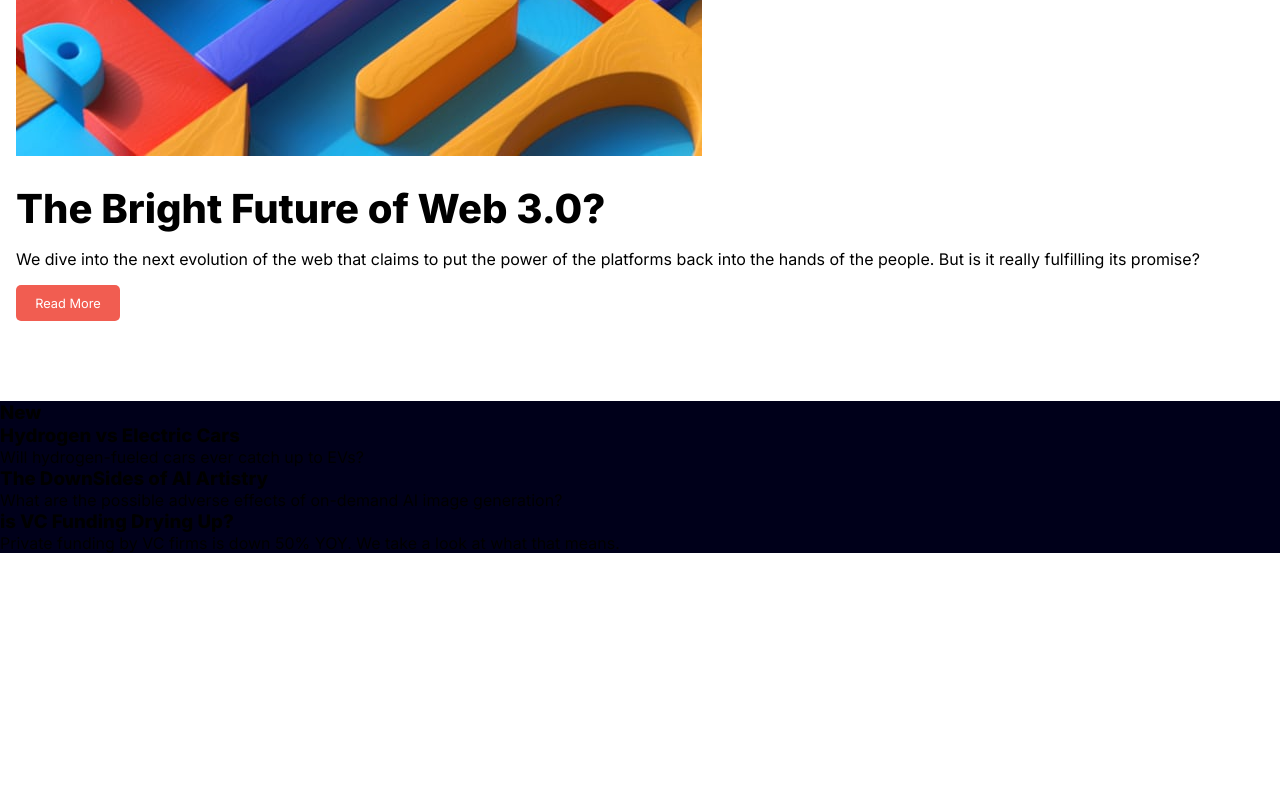
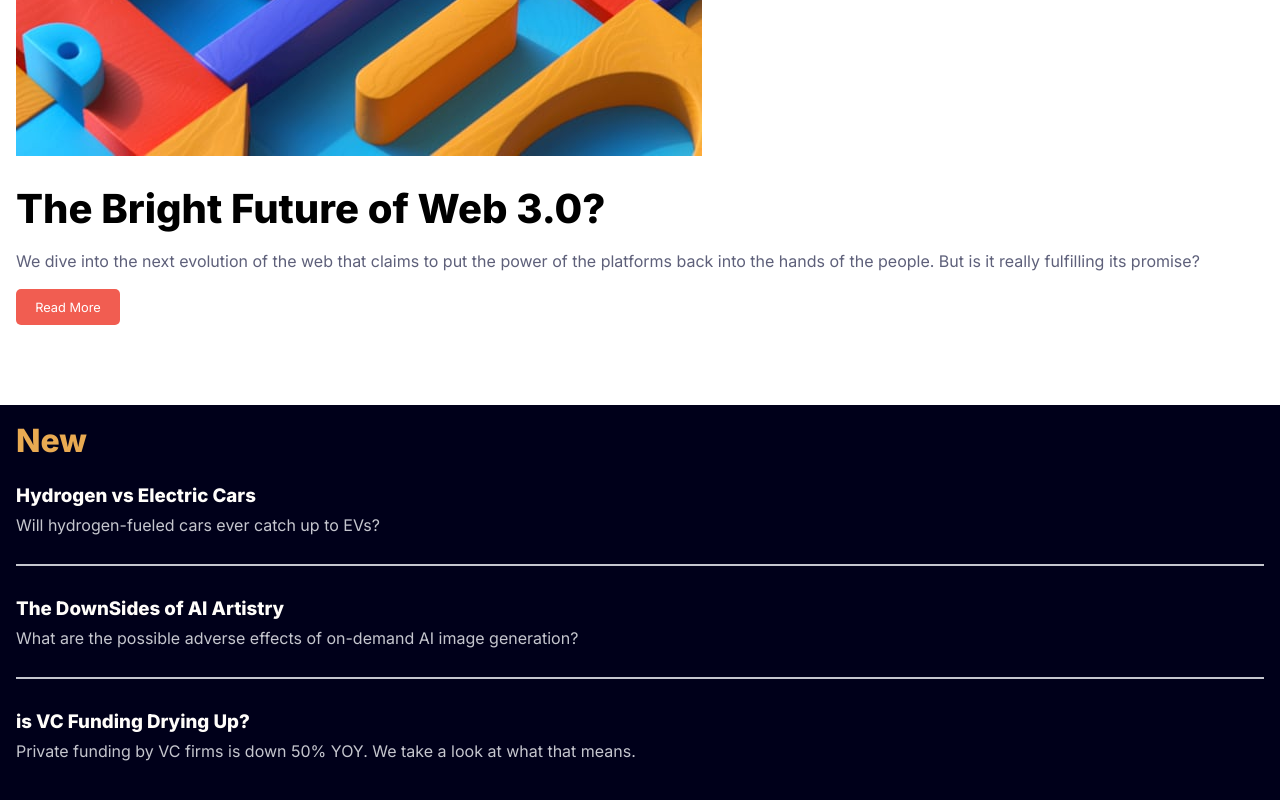
Before and after one commit to sammyodiagbe/news-homepage, a React (Create React App) app: page / in a window 1280 px wide. Shown: the part 510-1310 px from the top of the page. Before the commit the page ends 1063 px from the top, so only its background shows below. Built offline with nearby package versions, Linux system fonts and the light colour scheme.

Commit message:
working on styles

```diff
--- a/src/App.js
+++ b/src/App.js
@@ -55,11 +55,12 @@ function App() {
             </div>
           </aside>
           <aside className="right-aside-new">
-            <h1>New</h1>
+            <h1 className="title">New</h1>
             <div className="a-news">
               <h3>Hydrogen vs Electric Cars</h3>
               <p>Will hydrogen-fueled cars ever catch up to EVs?</p>
             </div>
+            <hr />
             <div className="a-news">
               <h3>The DownSides of AI Artistry</h3>
               <p>
@@ -67,6 +68,8 @@ function App() {
                 generation?
               </p>
             </div>
+            <hr />
+
             <div className="a-news">
               <h3>is VC Funding Drying Up?</h3>
               <p>
--- a/src/styles/index.css
+++ b/src/styles/index.css
@@ -70,6 +70,12 @@ html main.main section.head aside.left-main-content div.bottom p {
   margin-bottom: 16px;
 }
 
+body main.main section.head aside.left-main-content div.bottom p,
+html main.main section.head aside.left-main-content div.bottom p {
+  line-height: 24px;
+  color: #5e607a;
+}
+
 body main.main section.head aside.left-main-content div.bottom h1,
 html main.main section.head aside.left-main-content div.bottom h1 {
   font-size: 40px;
@@ -89,5 +95,35 @@ html main.main section.head aside.left-main-content div.bottom a {
 body main.main section.head aside.right-aside-new,
 html main.main section.head aside.right-aside-new {
   background: #00001a;
+  padding: 1em;
+}
+
+body main.main section.head aside.right-aside-new h1.title,
+html main.main section.head aside.right-aside-new h1.title {
+  color: #e9aa52;
+  font-size: 32px;
+  margin-bottom: 24px;
+}
+
+body main.main section.head aside.right-aside-new div.a-news,
+html main.main section.head aside.right-aside-new div.a-news {
+  margin-bottom: 29px;
+}
+
+body main.main section.head aside.right-aside-new div.a-news h3,
+html main.main section.head aside.right-aside-new div.a-news h3 {
+  color: #fffdfa;
+  margin-bottom: 8px;
+}
+
+body main.main section.head aside.right-aside-new div.a-news p,
+html main.main section.head aside.right-aside-new div.a-news p {
+  color: #c5c6ce;
+}
+
+body main.main section.head aside.right-aside-new hr,
+html main.main section.head aside.right-aside-new hr {
+  margin-bottom: 31px;
+  border: 0.0002px solid #c5c6ce;
 }
 /*# sourceMappingURL=index.css.map */
--- a/src/styles/index.scss
+++ b/src/styles/index.scss
@@ -58,6 +58,10 @@ html {
             p {
               margin-bottom: $space-between-text-elem;
             }
+            p {
+              line-height: 24px;
+              color: $foregroud-color;
+            }
             h1 {
               font-size: 40px;
             }
@@ -75,6 +79,29 @@ html {
         }
         &.right-aside-new {
           background: $dark-background;
+          padding: $padding;
+          h1.title {
+            color: $yellow;
+            font-size: 32px;
+            margin-bottom: $bottom-margin;
+          }
+
+          div.a-news {
+            margin-bottom: 29px;
+            h3 {
+              color: $almost-white;
+              margin-bottom: 8px;
+            }
+
+            p {
+              color: $silver;
+            }
+          }
+
+          hr {
+            margin-bottom: 31px;
+            border: 0.0002px solid $silver;
+          }
         }
       }
     }
```
Also changed, not shown: 1 other file (tests, documents, lock files or other folders).
